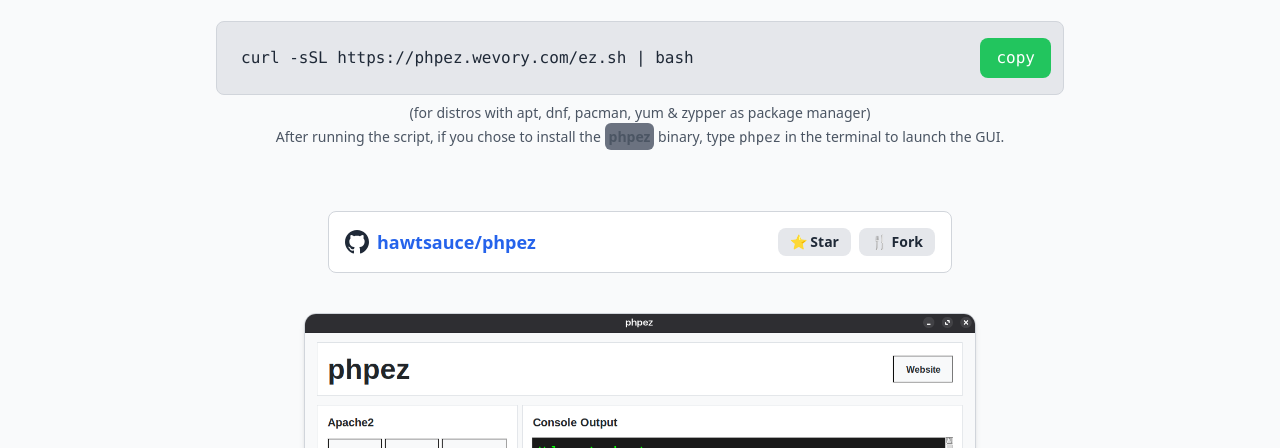
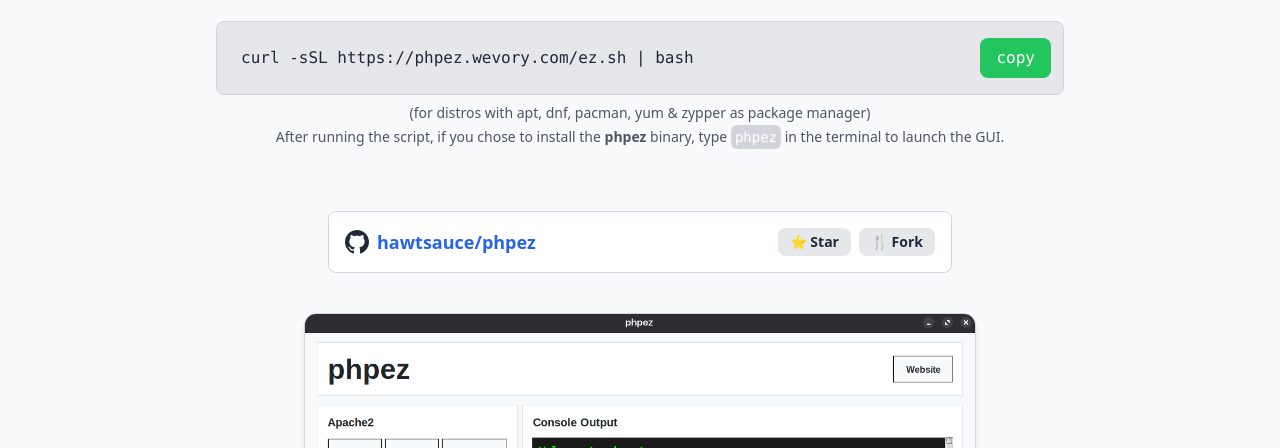
Before and after one commit to hawtsauce/phpez, a plain HTML site: page index.html in a window 1280 px wide. Shown: the part 352-800 px from the top of the page. Drawn offline with nearby package versions, Linux system fonts and the light colour scheme.

Commit message:
Update index.html

```diff
--- a/index.html
+++ b/index.html
@@ -66,7 +66,7 @@
       <p class="text-sm mt-2 text-gray-600">(for distros with apt, dnf, pacman, yum & zypper as package manager)</p>
 
       <p class="text-sm mt-1 text-gray-600">
-  After running the script, if you chose to install the <strong class="bg-gray-500 p-1 rounded-md">phpez</strong> binary, type <code>phpez</code> in the terminal to launch the GUI.
+  After running the script, if you chose to install the <strong>phpez</strong> binary, type <code class="bg-gray-300 p-1 rounded-md text-white">phpez</code> in the terminal to launch the GUI.
 </p>
 
     </section>
```
